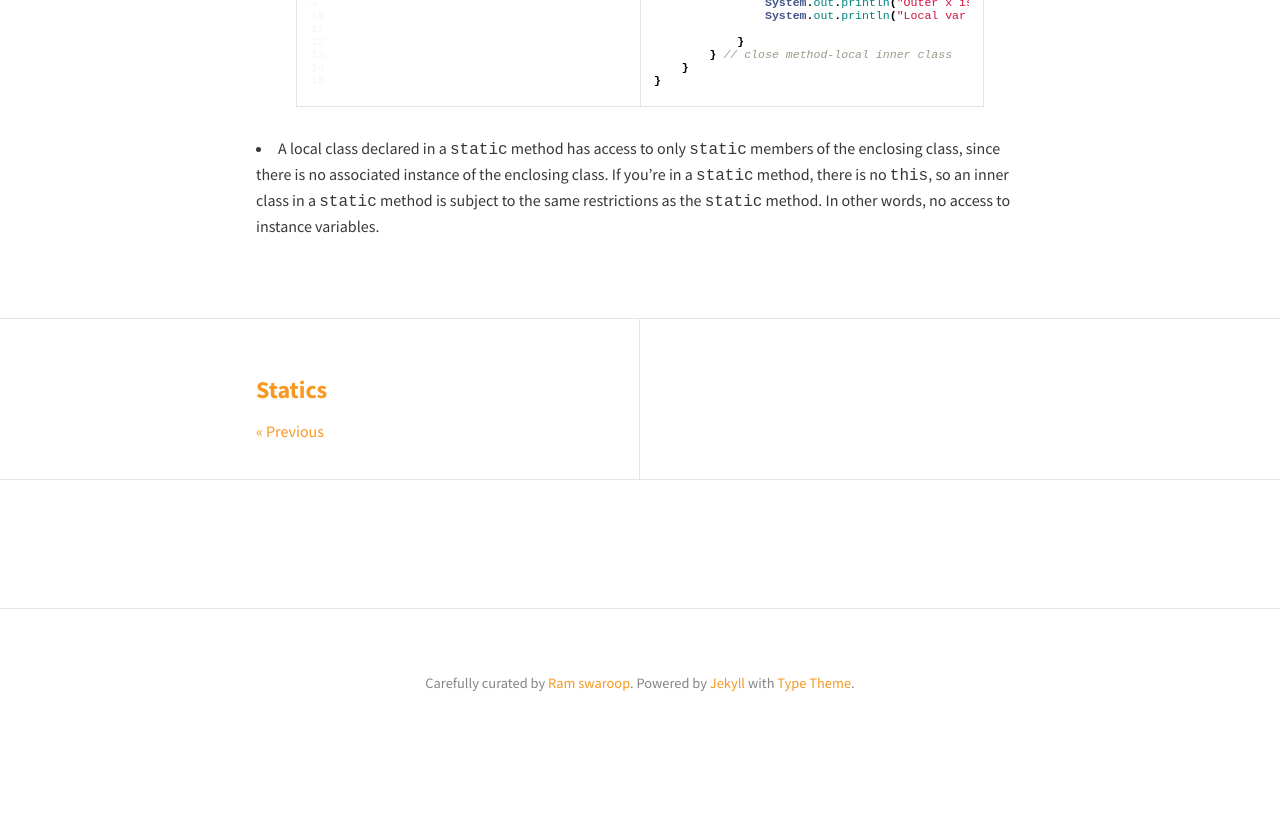
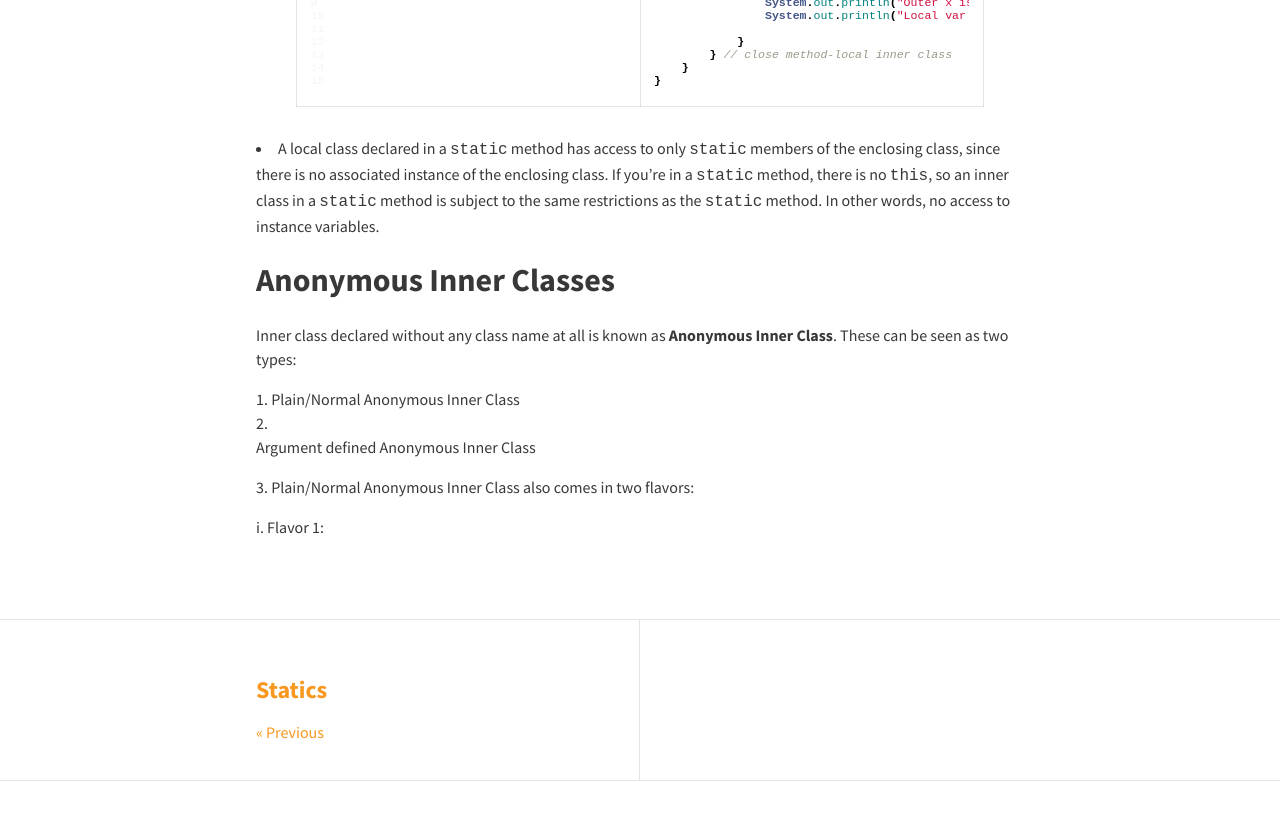
Before and after one commit to rampatra/JavaNotes, a Jekyll site: the page built from _posts/2015-08-20-nested-classes.md, in a window 1280 px wide and 900 px high, scrolled down 5084 px. Shown: the top 820 px of the window. Built offline with Jekyll 4.4.1, drawn with Linux system fonts in a browser that asks for light colours; nearby versions of some CDN libraries; comment, search, counter and statistics services are not loaded; before the commit the page ends 5843 px from its top, so only the background shows below that.

Commit message:
added content

```diff
--- a/_posts/2015-08-20-nested-classes.md
+++ b/_posts/2015-08-20-nested-classes.md
@@ -273,3 +273,13 @@ class MyOuter {
 * A local class declared in a `static` method has access to only `static` members of the enclosing class, since there is no
 associated instance of the enclosing class. If you're in a `static` method, there is no `this`, so an inner class in a
 `static` method is subject to the same restrictions as the `static` method. In other words, no access to instance variables.
+
+## Anonymous Inner Classes
+
+Inner class declared without any class name at all is known as __Anonymous Inner Class__. These can be seen as two types:
+1. Plain/Normal Anonymous Inner Class
+2. Argument defined Anonymous Inner Class
+
+1. Plain/Normal Anonymous Inner Class also comes in two flavors:
+
+i. Flavor 1:
```
